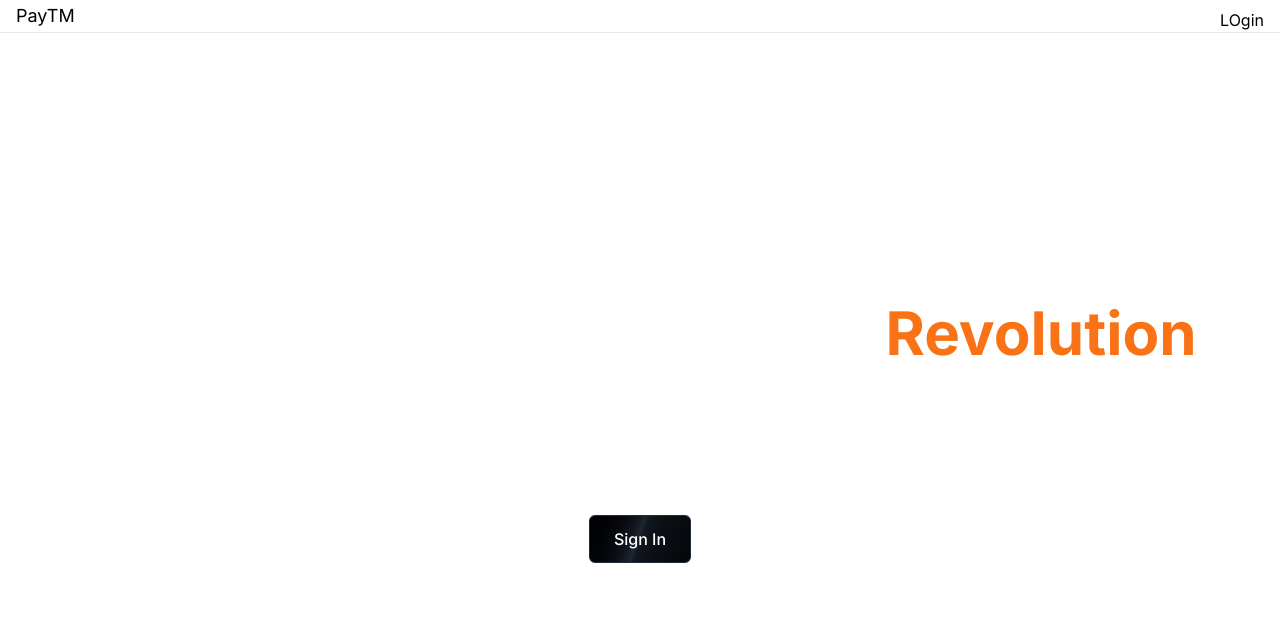
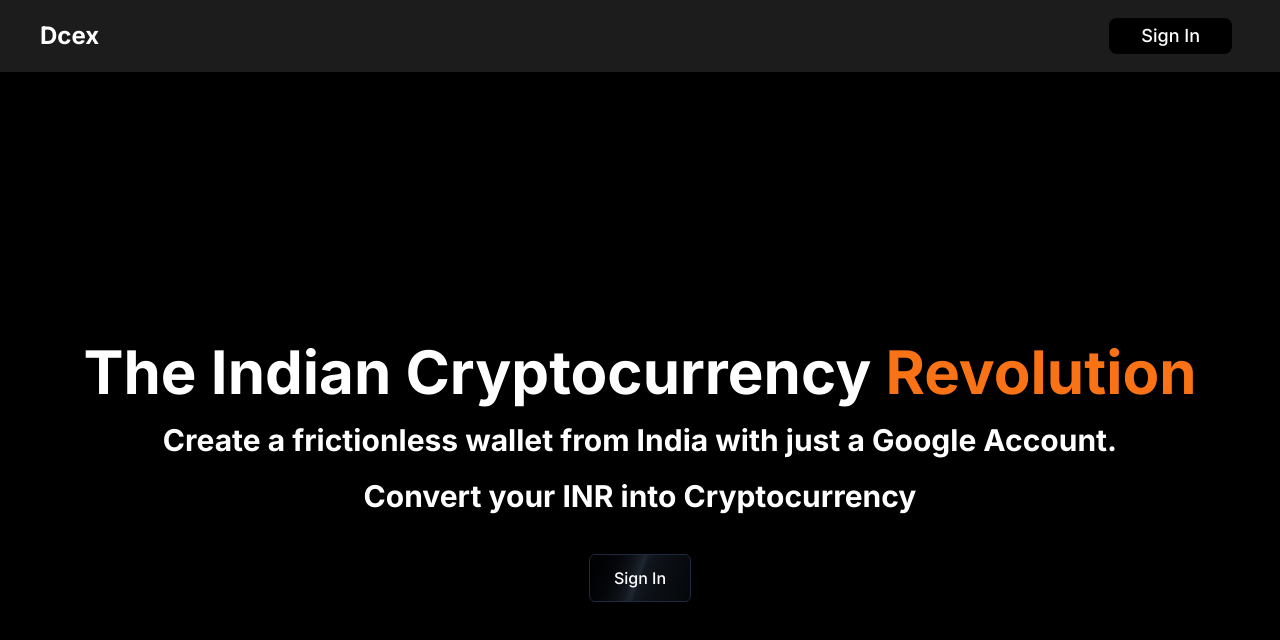
Before and after one commit to anshuman008/tplink-web3, a Next.js app: page / in a window 1280 px wide. Shown: the top 640 px of the page. Built offline with nearby package versions, Linux system fonts and the light colour scheme; no server answers.

Commit message:
landing page created

```diff
--- a/src/app/layout.tsx
+++ b/src/app/layout.tsx
@@ -2,6 +2,9 @@
 import { Inter } from "next/font/google";
 import "./globals.css";
 import { Appbar } from "./components/Appbar";
+import { SessionProvider } from "next-auth/react";
+import { Providers } from "./Providers";
+import NavBar from "@/components/NavBar";
 
 const inter = Inter({ subsets: ["latin"] });
 
@@ -18,8 +21,11 @@
   return (
     <html lang="en">
       <body className={inter.className}>
-        <Appbar/>
-        {children}</body>
+        <Providers>
+        <NavBar/>
+        {children}
+        </Providers>
+        </body>
     </html>
   );
 }
--- a/src/app/page.tsx
+++ b/src/app/page.tsx
@@ -6,7 +6,7 @@
 
   const session = useSession();
   return (
-    <div className="h-screen bg-white flex justify-center items-center">
+    <div className="h-screen bg-black flex justify-center items-center">
 
       <div className="flex flex-col justify-center items-center gap-y-10">
 
--- a/src/components/NavBar.tsx
+++ b/src/components/NavBar.tsx
@@ -11,7 +11,7 @@
         <div className="flex w-full justify-between px-10 items-center h-12 p-9 bg-[#1c1c1c]">
             <div className="text-2xl font-bold text-white">Dcex</div>
 
-            <button type="button" className="text-white bg-black hover:bg-gray-900 focus:outline-none focus:ring-4 focus:ring-gray-300 font-medium rounded-lg text-lg px-8 py-1  me-2 dark:bg-gray-800 dark:hover:bg-gray-700 dark:focus:ring-gray-700 dark:border-gray-700 " onClick={() => {session?.data?.user? signOut():signIn()}}>{session?.data?.user ?'Sign Out' :'Sign In'}</button>
+            <button type="button" className="text-white bg-black hover:bg-gray-900 focus:outline-none focus:ring-4 focus:ring-gray-300 font-medium rounded-lg text-lg px-8 py-1  me-2 dark:bg-gray-800 dark:hover:bg-gray-700 dark:focus:ring-gray-700 dark:border-gray-700 " onClick={() => {session?.data?.user? signOut():signIn('google')}}>{session?.data?.user ?'Sign Out' :'Sign In'}</button>
 
         </div>
   )
```
